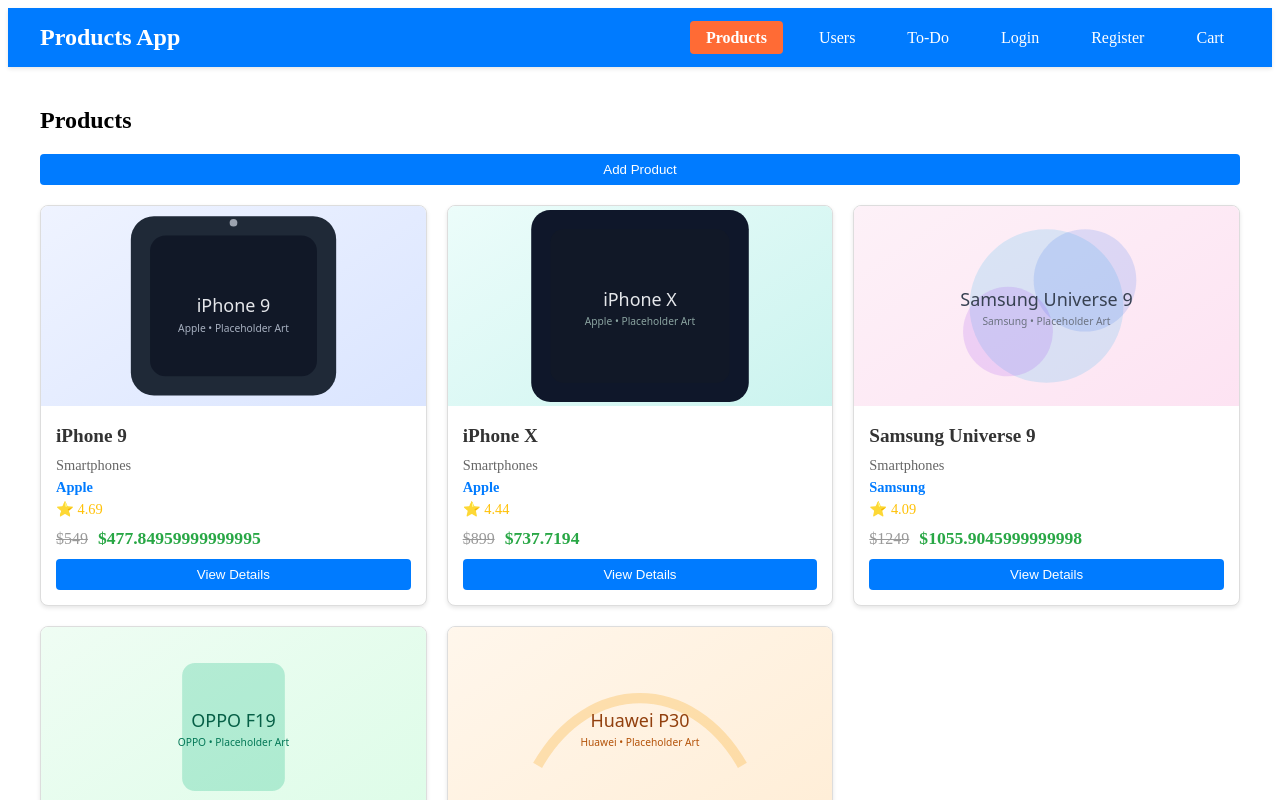
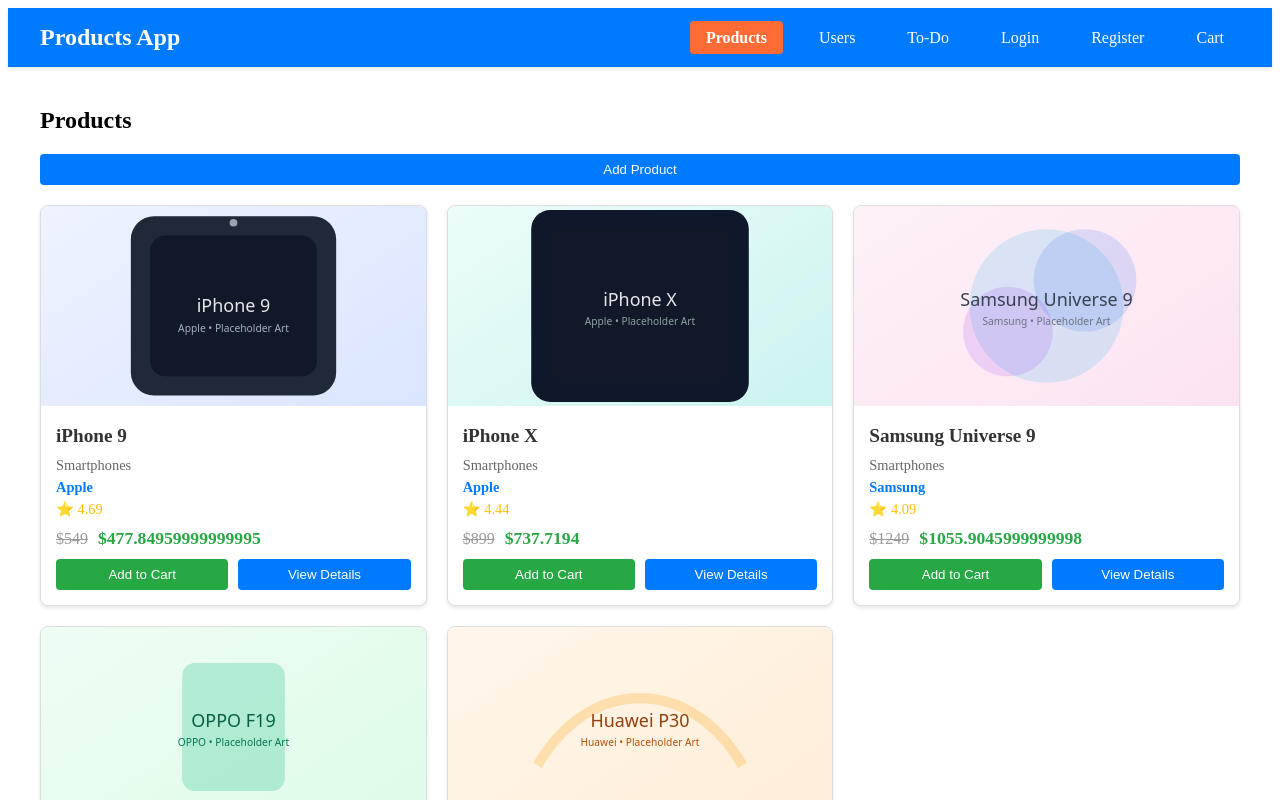
Before and after one commit to x221bx/Angular, an Angular app: page /products in a window 1280 px wide. Shown: the top 800 px of the page. Built offline with nearby package versions, Linux system fonts and the light colour scheme.

Commit message:
feat(products): add 'Add to Cart' button on product cards and wire to CartService

```diff
--- a/src/app/products/products.css
+++ b/src/app/products/products.css
@@ -97,6 +97,26 @@
     background-color: #0056b3;
 }
 
+.product-actions {
+    display: grid;
+    grid-template-columns: 1fr 1fr;
+    gap: 10px;
+}
+
+.add-to-cart-btn {
+    background-color: #28a745;
+    color: white;
+    border: none;
+    padding: 8px 16px;
+    border-radius: 4px;
+    cursor: pointer;
+    transition: background-color 0.3s;
+}
+
+.add-to-cart-btn:hover {
+    background-color: #218838;
+}
+
 @media (max-width: 768px) {
     .products-container {
         padding: 10px;
@@ -109,4 +129,8 @@
     .product-image {
         height: 160px;
     }
+
+    .product-actions {
+        grid-template-columns: 1fr;
+    }
 }
--- a/src/app/products/products.html
+++ b/src/app/products/products.html
@@ -3,7 +3,8 @@
 
     <button class="view-details-btn" (click)="toggleAdd()">{{ showAddForm ? 'Cancel' : 'Add Product' }}</button>
 
-    <div *ngIf="showAddForm" class="add-form" style="margin: 16px 0; padding: 12px; border: 1px solid #ddd; border-radius: 8px;">
+    <div *ngIf="showAddForm" class="add-form"
+        style="margin: 16px 0; padding: 12px; border: 1px solid #ddd; border-radius: 8px;">
         <div style="display: grid; grid-template-columns: 1fr 1fr; gap: 12px;">
             <label>Title
                 <input type="text" [(ngModel)]="newProduct.title" placeholder="Product title" />
@@ -30,7 +31,8 @@
     </div>
     <div class="products-grid">
         <div class="product-card" *ngFor="let product of products">
-            <img [src]="product.images[0]" [alt]="product.title" class="product-image" (error)="onImgError($event)">
+            <img [src]="product.images[0]" [alt]="product.title" class="product-image" (error)="onImgError($event)"
+                loading="lazy">
             <div class="product-info">
                 <h3>{{ product.title }}</h3>
                 <p class="category">{{ product.category }}</p>
@@ -41,7 +43,10 @@
                     <span class="discounted-price">${{ product.price * (1 - (product.discountPercentage || 0) / 100)
                         }}</span>
                 </div>
-                <button class="view-details-btn" [routerLink]="['/product', product.id]">View Details</button>
+                <div class="product-actions">
+                    <button class="add-to-cart-btn" (click)="addToCart(product)">Add to Cart</button>
+                    <button class="view-details-btn" [routerLink]="['/product', product.id]">View Details</button>
+                </div>
             </div>
         </div>
     </div>
--- a/src/app/products/products.ts
+++ b/src/app/products/products.ts
@@ -3,6 +3,7 @@ import { CommonModule } from '@angular/common';
 import { RouterModule } from '@angular/router';
 import { FormsModule } from '@angular/forms';
 import { Product, ProductService } from './product.service';
+import { CartService } from '../cart/cart.service';
 
 @Component({
   selector: 'app-products',
@@ -22,7 +23,7 @@ export class Products implements OnInit {
     image: ''
   };
 
-  constructor(private productService: ProductService) {}
+  constructor(private productService: ProductService, private cartService: CartService) {}
 
   ngOnInit(): void {
     this.productService.getProducts().subscribe((list) => (this.products = list));
@@ -44,4 +45,8 @@ export class Products implements OnInit {
     this.newProduct = { title: '', description: '', price: 0, brand: '', category: '', image: '' };
     this.showAddForm = false;
   }
+
+  addToCart(product: Product): void {
+    this.cartService.addProduct(product, 1);
+  }
 }
```
